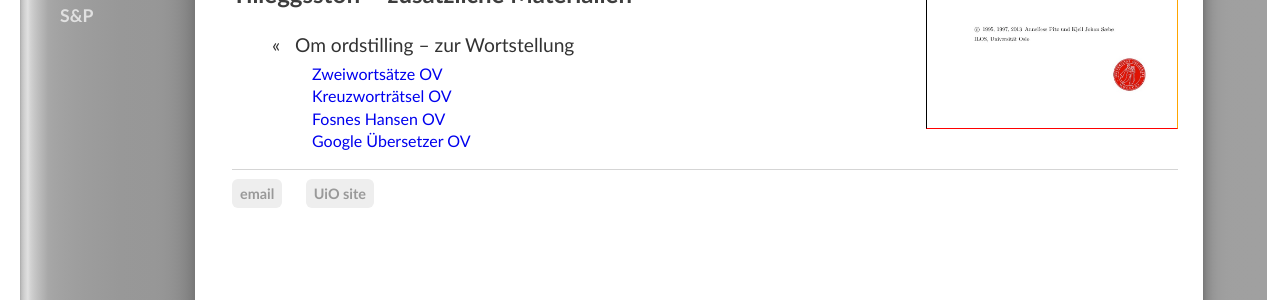
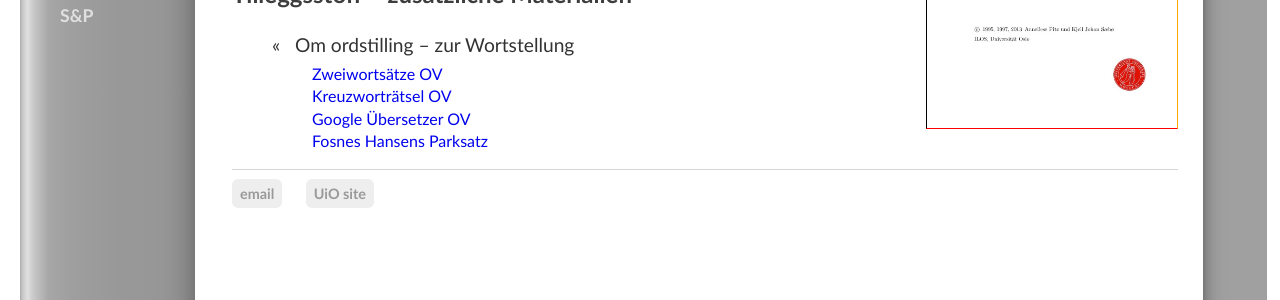
Before and after one commit to kjelljs/kjelljs.github.io, a Jekyll site: the page built from courses/kontrast/index.html, in a window 1280 px wide. Shown: the part 420-720 px from the top of the page. Built offline with Jekyll 4.4.1, drawn with Linux system fonts in a browser that asks for light colours.

Commit message:
Update index.html

```diff
--- a/courses/kontrast/index.html
+++ b/courses/kontrast/index.html
@@ -12,6 +12,6 @@
 <ul><li id="blogposts">&laquo; &nbsp; Om ordstilling – zur Wortstellung</li><ul>
   <li><a href="/courses/kontrast/zweiwort.html">Zweiwortsätze OV</a></li>
   <li><a href="/courses/kontrast/kreuzwort.html">Kreuzworträtsel OV</a></li>
-  <li><a href="/courses/kontrast/googletr.html">Fosnes Hansen OV</a></li>
-  <li><a href="/courses/kontrast/fosnes.html">Google Übersetzer OV</a></li>
+  <li><a href="/courses/kontrast/googletr.html">Google Übersetzer OV</a></li>
+  <li><a href="/courses/kontrast/fosnes.html">Fosnes Hansens Parksatz</a></li>
   </ul></li></ul>
```
